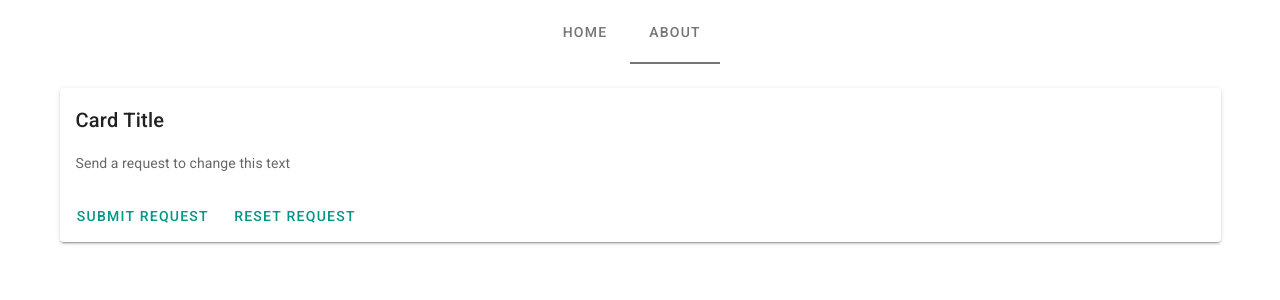
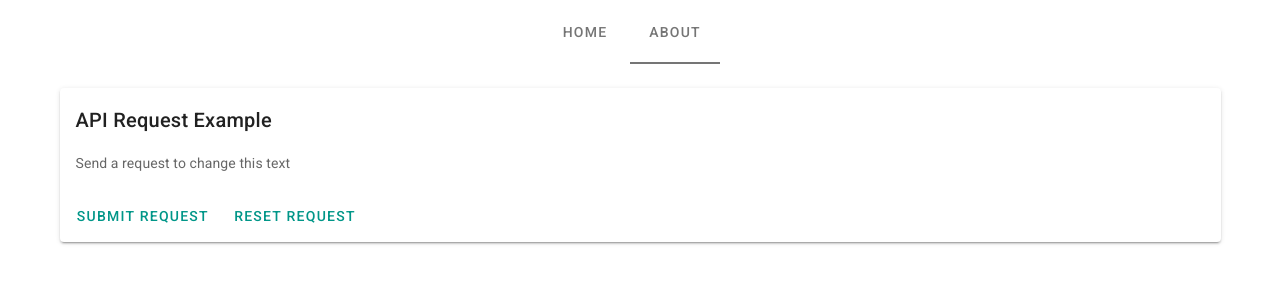
Before and after one commit to tbrown122387/autograder_site, a Vue app in the folder client/: page /about in a window 1280 px wide. Shown: the top 300 px of the page. Built offline with nearby package versions, Linux system fonts and the light colour scheme.

Commit message:
more documentation

```diff
--- a/client/src/views/About.vue
+++ b/client/src/views/About.vue
@@ -1,7 +1,7 @@
 <template>
   <v-container>
     <v-card elevation="2">
-      <v-card-title>Card Title</v-card-title>
+      <v-card-title>API Request Example</v-card-title>
       <v-card-text>{{ text }}</v-card-text>
       <v-card-actions>
         <v-btn text color="teal" @click="sendRequest">Submit Request</v-btn>
```
Also changed, not shown: 1 other file (tests, documents, lock files or other folders).
